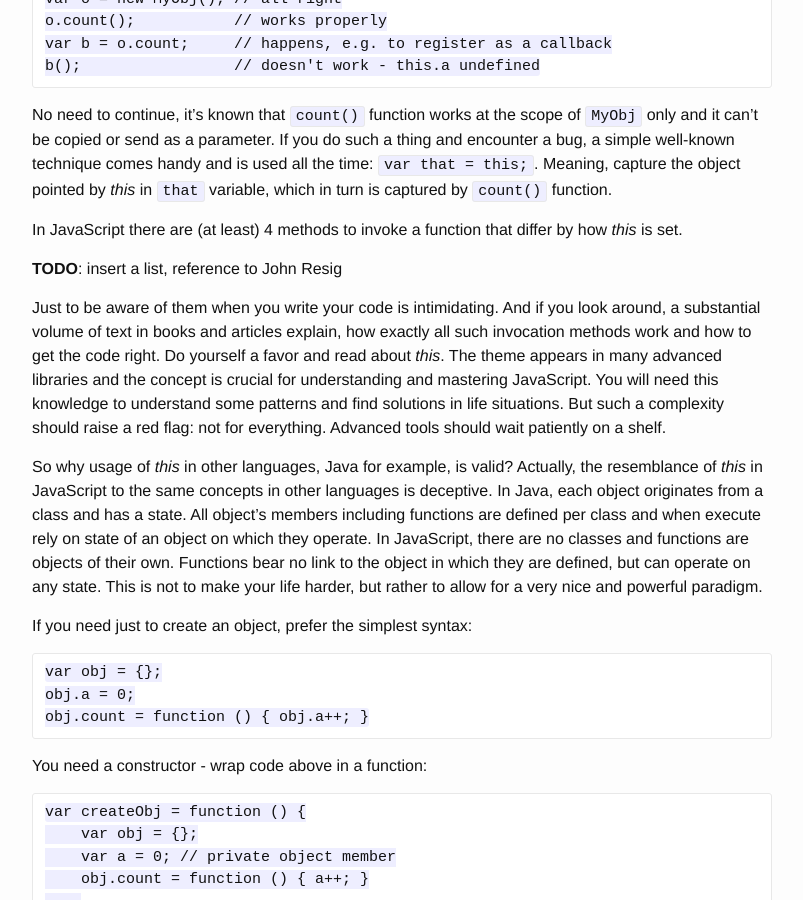
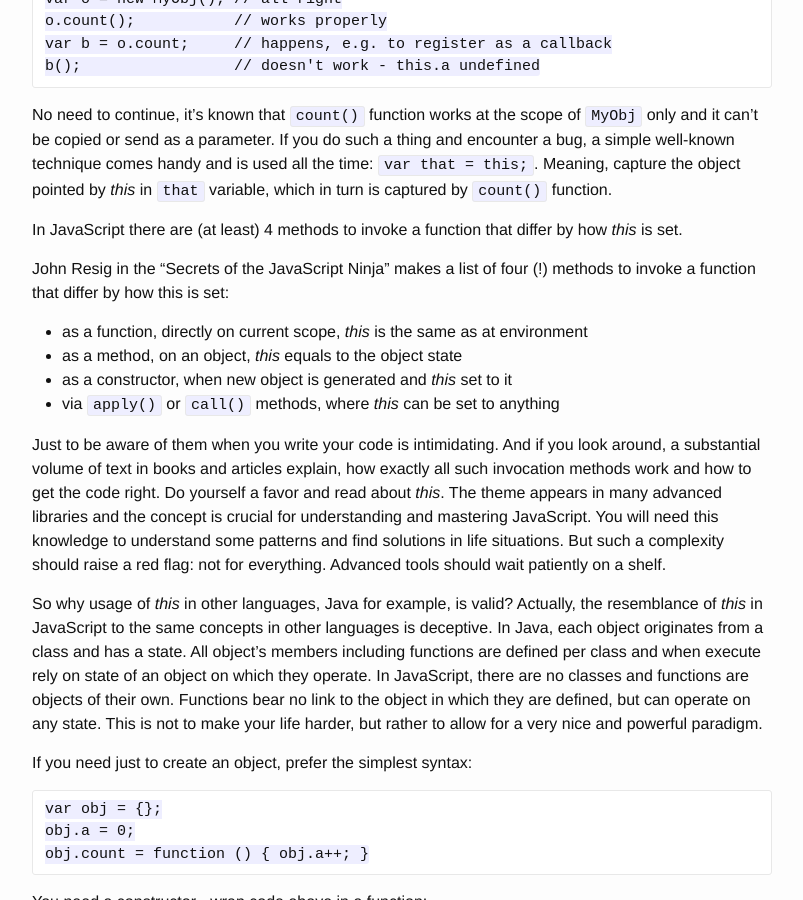
Before and after one commit to barahilia/blog, a Jekyll site: the page built from _posts/2014-11-28-javascript-this-is-a-problem.markdown, in a window 1280 px wide and 900 px high, scrolled down 663 px. Shown: the whole window, without its empty margins (238-1041 px from the left). Built offline with Jekyll 4.4.1, drawn with Linux system fonts in a browser that asks for light colours.

Commit message:
Adding a list of foo invocations

```diff
--- a/_posts/2014-11-28-javascript-this-is-a-problem.markdown
+++ b/_posts/2014-11-28-javascript-this-is-a-problem.markdown
@@ -41,7 +41,13 @@ in `that` variable, which in turn is captured by `count()` function.
 In JavaScript there are (at least) 4 methods to invoke a function that differ
 by how *this* is set.
 
-**TODO**: insert a list, reference to John Resig
+John Resig in the "Secrets of the JavaScript Ninja" makes a list of four (!)
+methods to invoke a function that differ by how this is set:
+
++ as a function, directly on current scope, *this* is the same as at environment
++ as a method, on an object, *this* equals to the object state
++ as a constructor, when new object is generated and *this* set to it
++ via `apply()` or `call()` methods, where *this* can be set to anything
 
 Just to be aware of them when you write your code is intimidating. And if you
 look around, a substantial volume of text in books and articles explain, how
```
